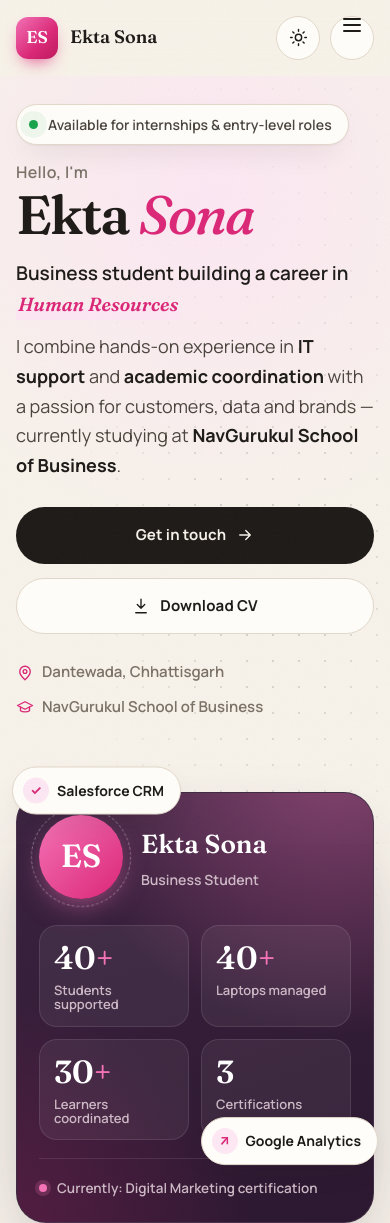
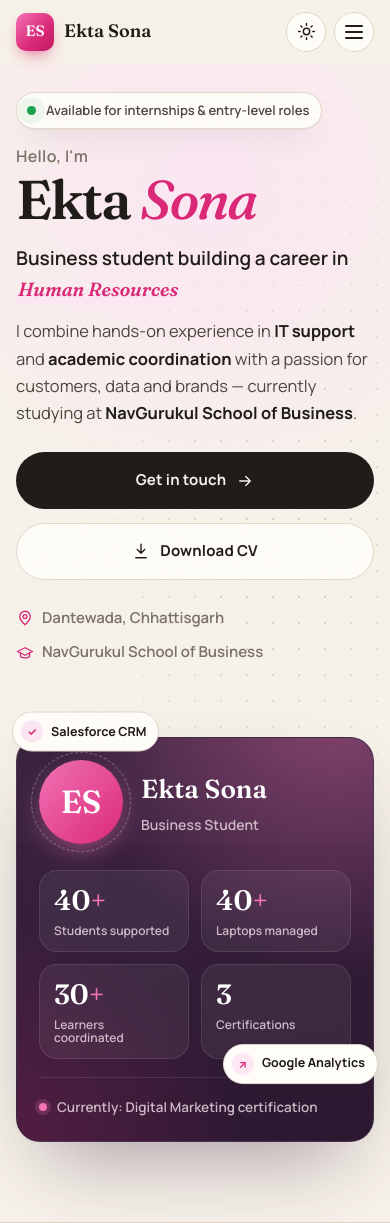
Before and after one commit to mahadevlambadi25/ekta-s-portfolio, a plain HTML site: page index.html in a window 390 px wide. Shown: the top 1223 px of the page. Drawn offline with Linux system fonts and the light colour scheme.

Commit message:
Improve mobile layout
Center hamburger icon lines, stop hover effects sticking on touch
screens, tighten header and hero sizing on phones, and add small-phone
tweaks. Also track the Vercel .gitignore.

Co-Authored-By: Claude Opus 5.5 <noreply@anthropic.com>

```diff
--- a/styles.css
+++ b/styles.css
@@ -130,7 +130,9 @@ svg { fill: none; stroke: currentColor; stroke-width: 1.8; stroke-linecap: round
   border-radius: 50%; border: 1px solid var(--line); background: var(--surface); color: var(--ink); cursor: pointer;
   transition: border-color .2s, transform .3s var(--ease);
 }
-.icon-btn:hover { border-color: var(--ink); transform: rotate(15deg); }
+@media (hover: hover) {
+  .icon-btn:hover { border-color: var(--ink); transform: rotate(15deg); }
+}
 .icon-btn svg { width: 19px; height: 19px; }
 
 /* spotlight hover (mouse-follow glow) */
@@ -177,7 +179,7 @@ svg { fill: none; stroke: currentColor; stroke-width: 1.8; stroke-linecap: round
   :root:not([data-theme="light"]) .i-sun { display: none; }
   :root:not([data-theme="light"]) .i-moon { display: block; }
 }
-.nav__burger { display: none; flex-direction: column; gap: 4px; }
+.nav__burger { display: none; flex-direction: column; align-items: center; justify-content: center; gap: 4px; padding: 0; }
 .nav__burger span { display: block; width: 18px; height: 2px; background: currentColor; border-radius: 2px; transition: transform .3s, opacity .3s; }
 .nav__burger:hover { transform: none; }
 .nav__burger[aria-expanded="true"] span:nth-child(1) { transform: translateY(6px) rotate(45deg); }
@@ -554,7 +556,15 @@ a.contact__item:hover { background: rgba(255, 255, 255, .12); border-color: #f47
 }
 
 @media (max-width: 640px) {
+  :root { --nav-h: 64px; }
   body { font-size: 16px; }
+  .brand { gap: 10px; }
+  .brand__mark { width: 38px; height: 38px; font-size: 15px; border-radius: 10px; }
+  .icon-btn { width: 40px; height: 40px; }
+  .nav__actions { gap: 8px; }
+  .eyebrow { font-size: 13px; padding: 7px 12px 7px 10px; }
+  .hero__title { font-size: clamp(44px, 14vw, 60px); }
+  .hero__lead { font-size: 16.5px; }
   .container, .hero__grid { padding-left: 16px; padding-right: 16px; }
   .hero { padding-top: 20px; }
   .hero__grid { padding-bottom: 56px; }
@@ -587,6 +597,8 @@ a.contact__item:hover { background: rgba(255, 255, 255, .12); border-color: #f47
   .project__meta { grid-template-columns: 1fr; }
   .project__meta div + div { padding-left: 0; border-left: 0; border-top: 1px solid var(--line); }
   .project__info .btn { width: 100%; justify-content: center; }
+  .project { border-radius: 24px; }
+  .hero__card { border-radius: 24px; }
   .contact { padding: 36px 22px; border-radius: 26px; gap: 32px; }
   .contact__row { flex-direction: column; }
   .copy-btn { padding: 12px; }
@@ -594,3 +606,12 @@ a.contact__item:hover { background: rgba(255, 255, 255, .12); border-color: #f47
   .brand__name { font-size: 18px; }
   .back-top { right: 16px; bottom: 16px; }
 }
+
+@media (max-width: 400px) {
+  .hero__ctas .btn { flex-basis: 100%; }
+  .float { font-size: 12.5px; padding: 8px 12px 8px 8px; }
+  .float b { width: 22px; height: 22px; font-size: 11px; }
+  .stat b, .stat span { font-size: 28px; }
+  .stat small { font-size: 12px; }
+  .tools { grid-template-columns: 1fr; }
+}
```
Also changed, not shown: 1 other file.
